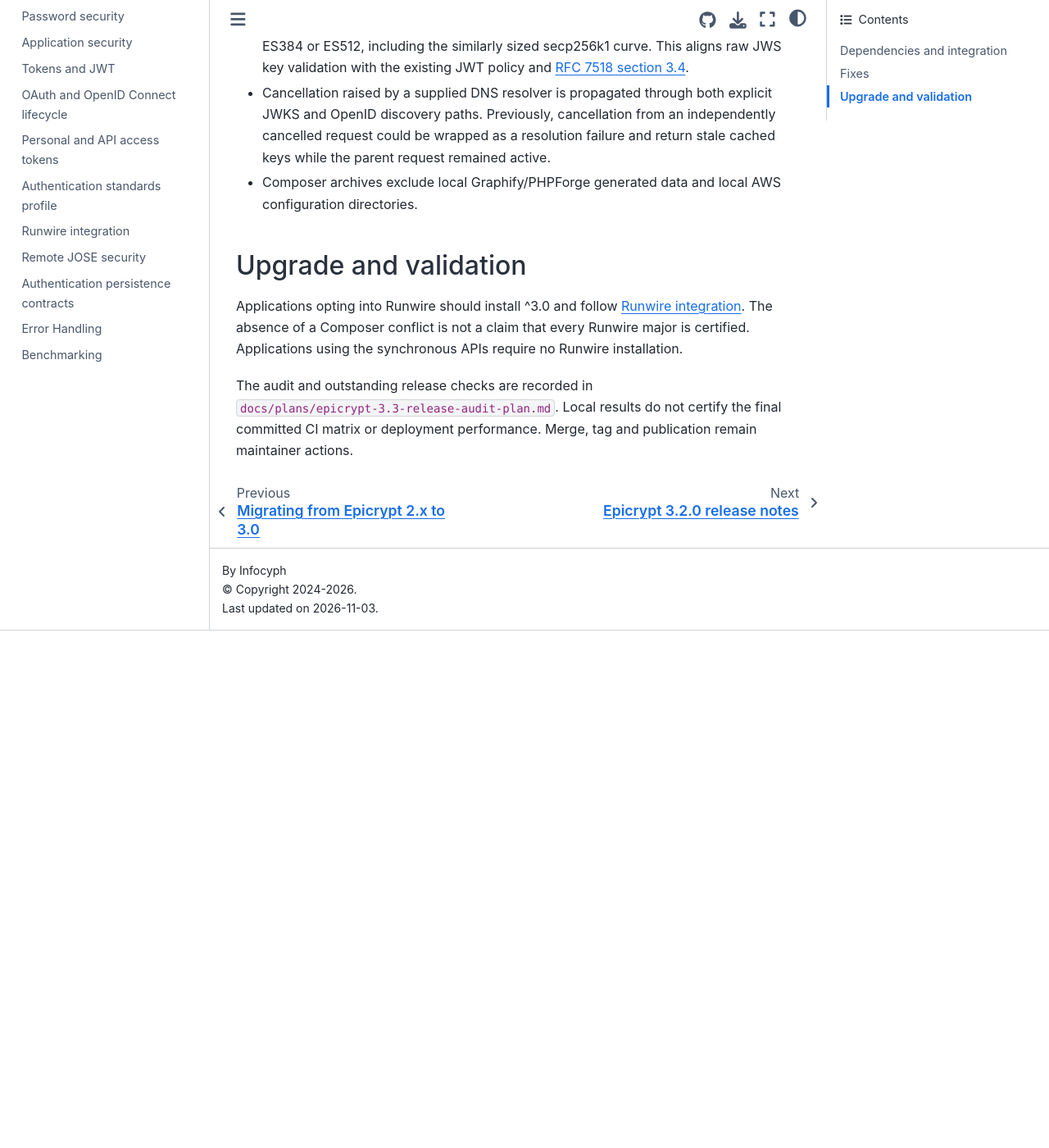
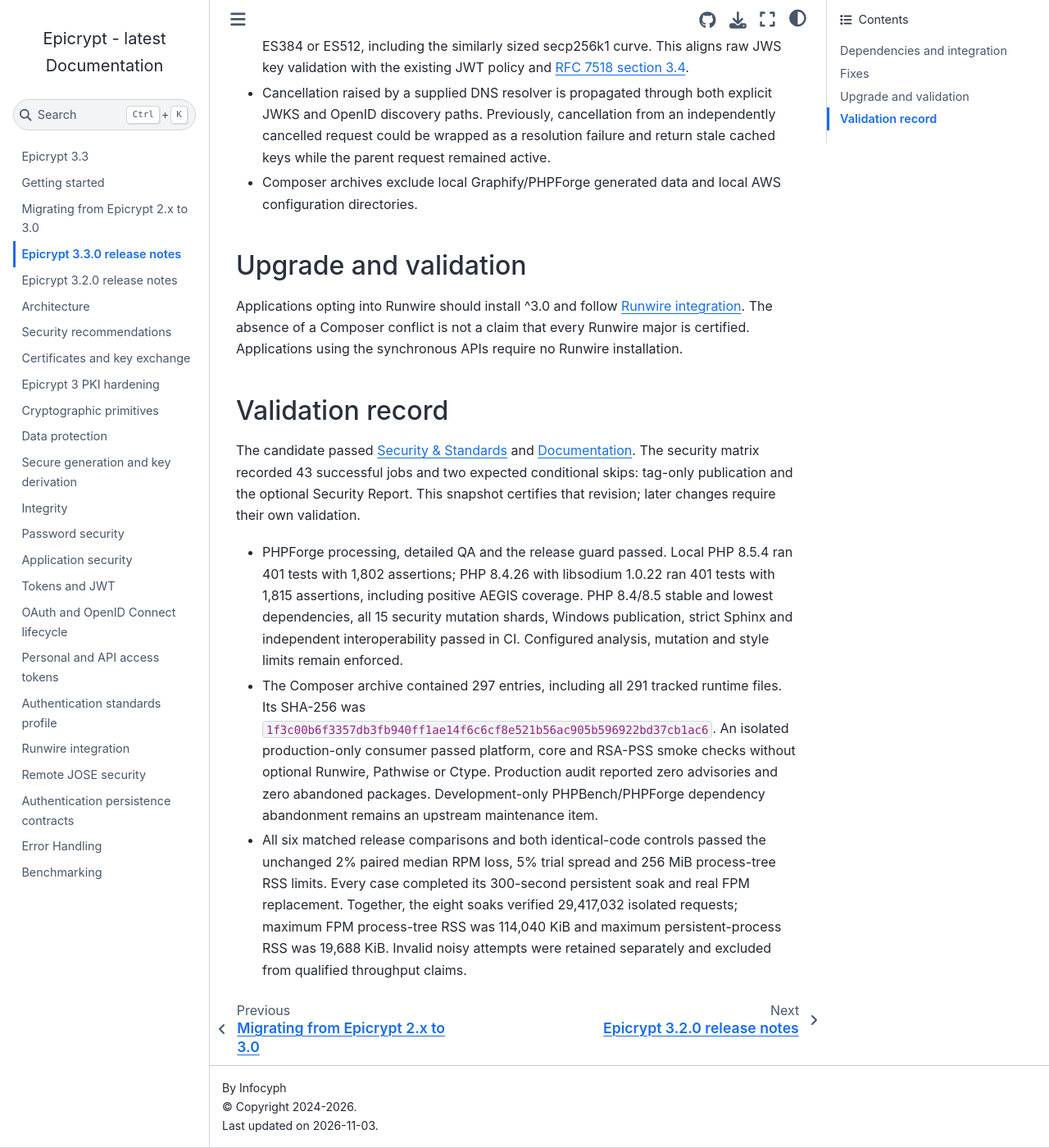
Before and after one commit to infocyph/Epicrypt, a Sphinx documentation site: the page built from docs/release-notes-3.3.0.rst, in a window 1280 px wide and 1400 px high, scrolled down 835 px. Shown: the whole window at 82% size. Built offline with Sphinx 7.4.7 and the Sphinx Book theme 1.1.4, drawn with Linux system fonts in a browser that asks for light colours; before the commit the page ends 1604 px from its top, so only the background shows below that.

Commit message:
Remove completed audit plans and retain release validation notes

```diff
--- a/docs/release-notes-3.3.0.rst
+++ b/docs/release-notes-3.3.0.rst
@@ -48,7 +48,33 @@
 that every Runwire major is certified. Applications using the synchronous
 APIs require no Runwire installation.
 
-The audit and outstanding release checks are recorded in
-``docs/plans/epicrypt-3.3-release-audit-plan.md``. Local results do not certify
-the final committed CI matrix or deployment performance. Merge, tag and
-publication remain maintainer actions.
+Validation record
+------------------
+
+The candidate passed
+`Security & Standards <https://github.com/infocyph/Epicrypt/actions/runs/41561827326>`_
+and `Documentation <https://github.com/infocyph/Epicrypt/actions/runs/41561827066>`_.
+The security matrix recorded 43 successful jobs and two expected conditional
+skips: tag-only publication and the optional Security Report. This snapshot
+certifies that revision; later changes require their own validation.
+
+* PHPForge processing, detailed QA and the release guard passed. Local
+  PHP 8.5.4 ran 401 tests with 1,802 assertions; PHP 8.4.26 with libsodium
+  1.0.22 ran 401 tests with 1,815 assertions, including positive AEGIS coverage.
+  PHP 8.4/8.5 stable and lowest dependencies, all 15 security mutation shards,
+  Windows publication, strict Sphinx and independent interoperability passed
+  in CI. Configured analysis, mutation and style limits remain enforced.
+* The Composer archive contained 297 entries, including all 291 tracked
+  runtime files. Its SHA-256 was
+  ``1f3c00b6f3357db3fb940ff1ae14f6c6cf8e521b56ac905b596922bd37cb1ac6``.
+  An isolated production-only consumer passed platform, core and RSA-PSS
+  smoke checks without optional Runwire, Pathwise or Ctype. Production audit
+  reported zero advisories and zero abandoned packages. Development-only
+  PHPBench/PHPForge dependency abandonment remains an upstream maintenance item.
+* All six matched release comparisons and both identical-code controls passed
+  the unchanged 2% paired median RPM loss, 5% trial spread and 256 MiB
+  process-tree RSS limits. Every case completed its 300-second persistent
+  soak and real FPM replacement. Together, the eight soaks verified 29,417,032
+  isolated requests; maximum FPM process-tree RSS was 114,040 KiB and maximum
+  persistent-process RSS was 19,688 KiB. Invalid noisy attempts were retained
+  separately and excluded from qualified throughput claims.
```
Also changed, not shown: docs/plans/epicrypt-3.3-release-audit-plan.md (deleted, +0 -136 lines), docs/plans/epicrypt-next-release-audit-plan.md (deleted, +0 -88 lines).
